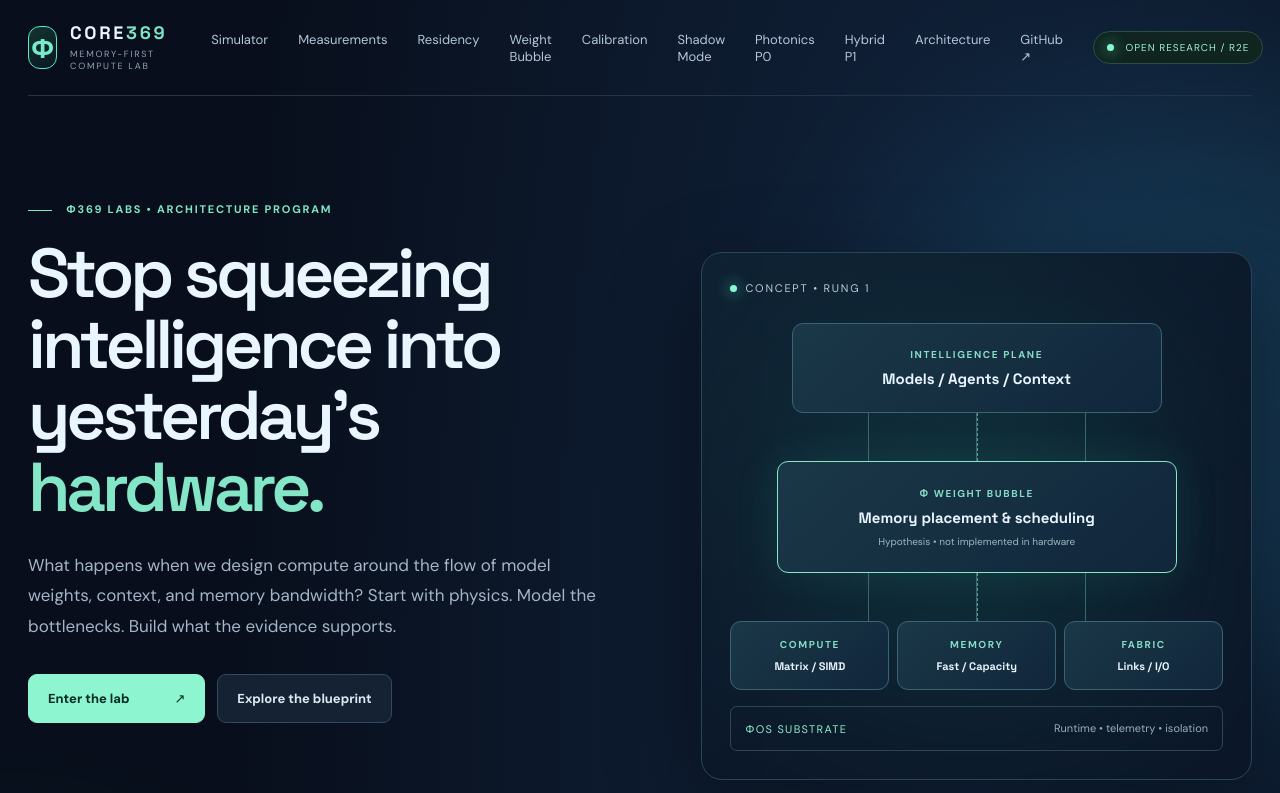
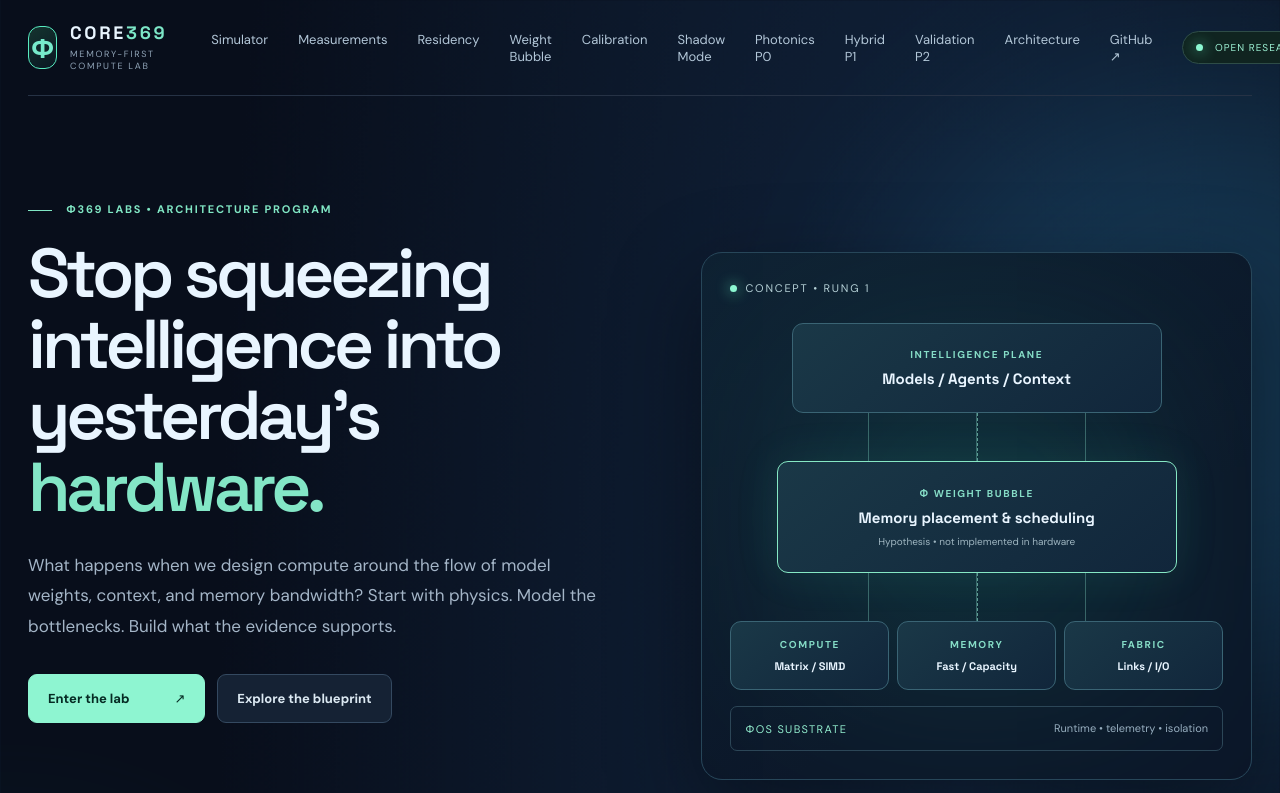
Before and after one commit to MichaelWave369/-Core369, a React (Vite) app: page / in a window 1280 px wide. Shown: the top 793 px of the page. Built offline with nearby package versions, Linux system fonts and the light colour scheme.

Commit message:
feat(photonics): mount P2 controlled validation lab

```diff
--- a/src/App.jsx
+++ b/src/App.jsx
@@ -7,6 +7,7 @@ import CalibrationLab from './CalibrationLab.jsx';
 import ShadowLab from './ShadowLab.jsx';
 import PhotonicLab from './PhotonicLab.jsx';
 import HybridLab from './HybridLab.jsx';
+import PhotonicsP2Lab from './PhotonicsP2Lab.jsx';
 
 const rounded = (n, decimals = 1) => Number.isFinite(n)
   ? n.toLocaleString('en-US', { maximumFractionDigits: decimals })
@@ -132,7 +133,7 @@ export default function App() {
     <div className="ambient ambient-a"></div><div className="ambient ambient-b"></div>
     <header className="site-header container">
       <a href="#top" className="brand"><div className="brand-mark">Φ</div><div><strong>CORE<span>369</span></strong><small>MEMORY-FIRST COMPUTE LAB</small></div></a>
-      <nav><a href="#laboratory">Simulator</a><a href="#measurements">Measurements</a><a href="#residency">Residency</a><a href="#bubble">Weight Bubble</a><a href="#calibration">Calibration</a><a href="#shadow">Shadow Mode</a><a href="#photonics">Photonics P0</a><a href="#hybrid">Hybrid P1</a><a href="#architecture">Architecture</a><a href="https://github.com/MichaelWave369/-Core369" target="_blank" rel="noreferrer">GitHub ↗</a></nav>
+      <nav><a href="#laboratory">Simulator</a><a href="#measurements">Measurements</a><a href="#residency">Residency</a><a href="#bubble">Weight Bubble</a><a href="#calibration">Calibration</a><a href="#shadow">Shadow Mode</a><a href="#photonics">Photonics P0</a><a href="#hybrid">Hybrid P1</a><a href="#photonics-p2">Validation P2</a><a href="#architecture">Architecture</a><a href="https://github.com/MichaelWave369/-Core369" target="_blank" rel="noreferrer">GitHub ↗</a></nav>
       <div className="live-pill"><i></i> OPEN RESEARCH / R2E</div>
     </header>
     <main id="top">
@@ -209,6 +210,7 @@ export default function App() {
       <ShadowLab />
       <PhotonicLab />
       <HybridLab />
+      <PhotonicsP2Lab />
 
       <section id="architecture" className="architecture container">
         <div className="section-heading"><div><div className="kicker">DESIGN PHILOSOPHY</div><h2>Build from the workload outward.</h2><p>Three layers, one rule: every proposed gain must survive measurement.</p></div></div>
@@ -226,6 +228,7 @@ export default function App() {
           <div><span>R2E • NOW</span><strong>Foreground shadow sessions</strong><small>Actual consented request timing, offline policy replay, no automatic evictions</small></div>
           <div><span>P0 • EXPERIMENT</span><strong>Photonics-inspired delay lab</strong><small>Offline PyTorch simulator, controlled baselines, read-only local report import</small></div>
           <div><span>P1 • EXPERIMENT</span><strong>Hybrid CPU/GPU routing</strong><small>Matched digital reservoir math, timed stage transfers, optional CUDA parity</small></div>
+          <div><span>P2 • EXPERIMENT</span><strong>Controlled numerical validation</strong><small>Two tasks, seeded paired runs, shuffled method order, exploratory timing uncertainty</small></div>
         </div>
       </section>
     </main>
```
